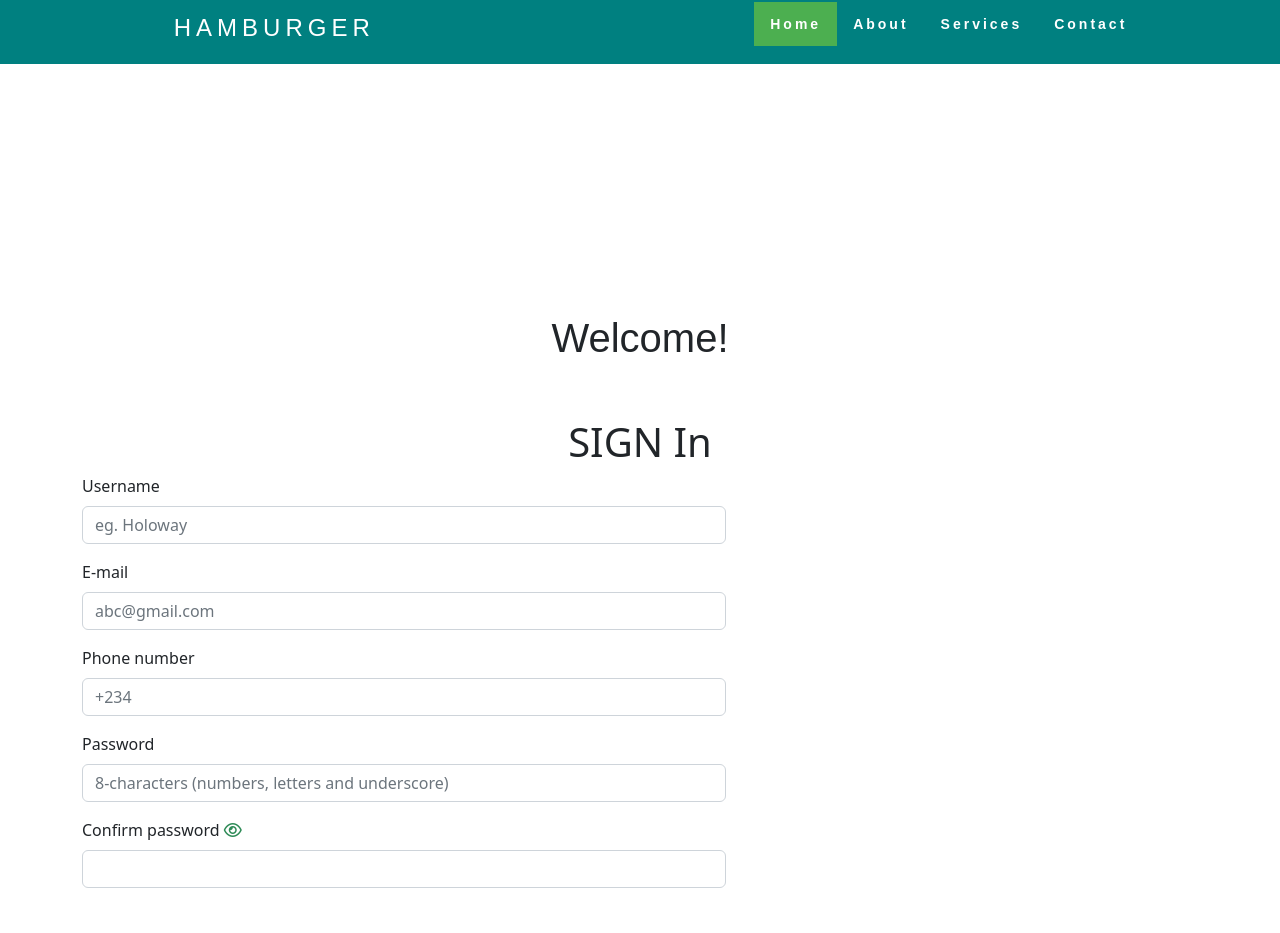
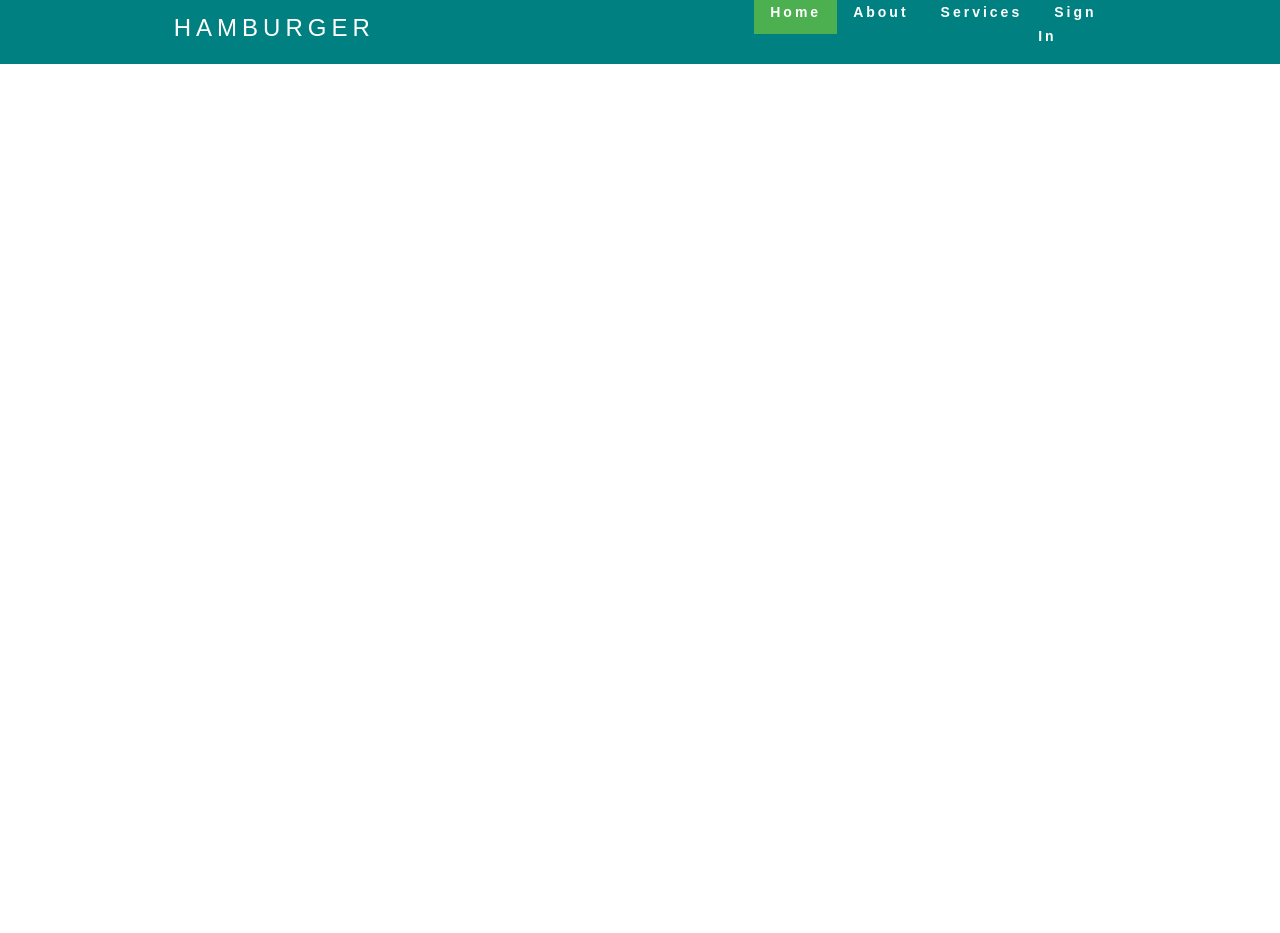
Before and after one commit to Rayzorr-GG/side-hustle, a plain HTML site: page index.html in a window 1280 px wide. Shown: the top 933 px of the page. After the commit the page ends 800 px from the top, so only its background shows below. Drawn offline with nearby package versions, Linux system fonts and the light colour scheme.

Commit message:
Update index.html

```diff
--- a/index.html
+++ b/index.html
@@ -45,13 +45,13 @@
 
         <li><a href="pages/services.html">Services</a></li>
 
-        <li><a href="pages/form.html">Contact</a></li>
+        <li><a href="form.html">Sign In</a></li>
 
       </ul>
 
     </nav>
 
-    <div class="body-text"><h1>Welcome!</h1></div>
+<!--     <div class="body-text"><h1>Welcome!</h1></div>
 
 
     <div class="container mt-5">
@@ -117,7 +117,7 @@ i {
 }
 </style>
 
-<script src="script.js"></script>
+<script src="script.js"></script> -->
   </body>
 
 </html>
```
